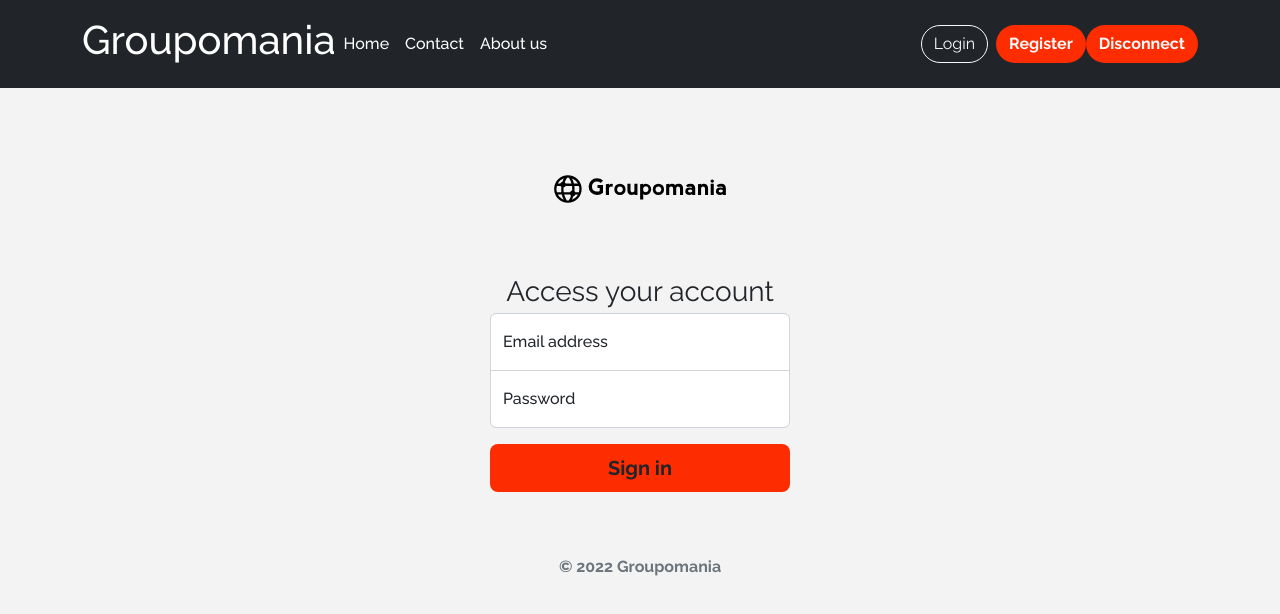
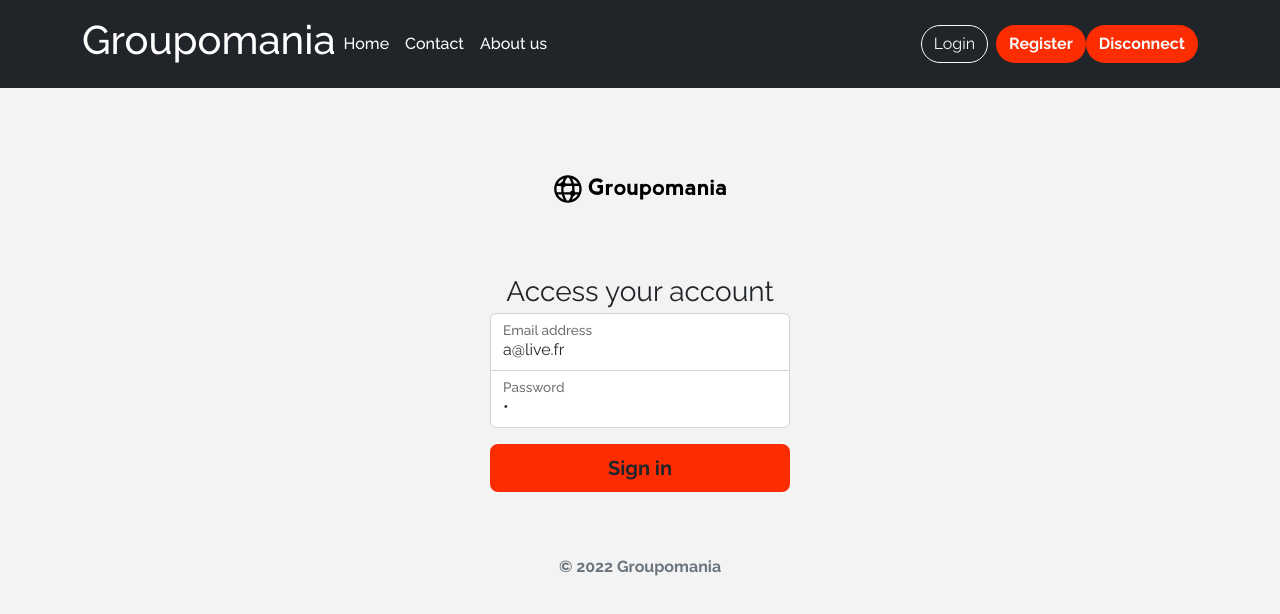
Before and after one commit to Vincent-Sniteur/Groupomania_front, a Vue app: page /login in a window 1280 px wide. Shown: the top 614 px of the page. Built offline with nearby package versions, Linux system fonts and the light colour scheme.

Commit message:
Add Router guard & login status in local

```diff
--- a/src/App.vue
+++ b/src/App.vue
@@ -3,7 +3,6 @@
 import Navbar from './components/UI/Navbar.vue';
 // Import Footer component
 import Footer from './components/UI/Footer.vue';
-// export app
 
 </script>
 
--- a/src/components/Pages/Login.vue
+++ b/src/components/Pages/Login.vue
@@ -1,21 +1,36 @@
 <script>
-// Export Login component
+// Data component
+const data = () => {
+    return {
+        email: 'a@live.fr',
+        password: '0',
+    }
+}
+
+// Check if the email & password are correct and redirect to the home page
+function checkLoginData() {
+  // Check if the email & password are correct
+  if (this.email !== "a@live.fr") throw new Error('Email is not valid')
+  if (this.password !== "0") throw new Error('Password is not valid')
+
+  const token = "Mon super token"
+  localStorage.setItem('token', token)
+
+  this.$router.push('/home')
+}
+
+// Export Login
 export default {
-    name: 'Login',
-    data() {
-        return {
-            email: '',
-            password: '',
-            error: '',
-            loading: false,
-            show: false,
-            showPassword: false,
-            showConfirmPassword: false
-        }
-    },
+  name: 'Login',
+  data,
+  methods : {
+    checkLoginData
+  }
 }
 
 </script>
+
+
 <template>
     <main class="form-signin w-100 m-auto">
         <form>
@@ -23,20 +38,21 @@ export default {
             <h1 class="h3 mb-1 fw-normal text-center">Access your account</h1>
             <!-- Email Adress -->
             <div class="form-floating">
-                <input type="email" class="form-control" id="email" placeholder="name@example.com">
+                <input type="email" v-model="email" class="form-control" id="email" placeholder="name@example.com">
                 <label for="email">Email address</label>
             </div>
             <!-- Password -->
             <div class="form-floating mb-3">
-                <input type="password" class="form-control" id="password" placeholder="Password">
+                <input type="password" v-model="password" class="form-control" id="password" placeholder="Password">
                 <label for="password">Password</label>
             </div>
 
             <!-- Submit Button -->
-            <button class="w-100 btn btn-lg bg-red" type="submit">Sign in</button>
+            <button class="w-100 btn btn-lg bg-red" type="submit" @click.prevent="checkLoginData">Sign in</button>
         </form>
     </main>
 </template>
+
 
 <style scoped>
 .form-signin {
--- a/src/components/Pages/Register.vue
+++ b/src/components/Pages/Register.vue
@@ -1,8 +1,18 @@
 <script>
-// Export Register component
-export default {
+// Register component
+const Register = {
     name: 'Register',
+    data() {
+        return {
+            email: '',
+            password: '',
+        }
+    }
 }
+
+// Export Register
+export default Register
+
 </script>
 
 
@@ -13,18 +23,13 @@ export default {
             <h1 class="h3 mb-1 fw-normal text-center">Create a new account</h1>
             <!-- Email Adress -->
             <div class="form-floating">
-              <input type="email" class="form-control" id="email" placeholder="name@example.com">
-              <label for="email">Email address</label>
+                <input type="email" v-model="email" class="form-control" id="email" placeholder="name@example.com">
+                <label for="email">Email address</label>
             </div>
             <!-- Password -->
-            <div class="form-floating">
-              <input type="password" class="form-control" id="password" placeholder="Password">
-              <label for="password">Password</label>
-            </div>
-            <!-- Confirm Password -->
             <div class="form-floating mb-3">
-              <input type="password" class="form-control" id="confirmPassword" placeholder="Confirm Password">
-              <label for="confirmPassword">Confirm Password</label>
+                <input type="password" v-model="password" class="form-control" id="password" placeholder="Password">
+                <label for="password">Password</label>
             </div>
 
             <!-- Submit Button -->
--- a/src/route/router.js
+++ b/src/route/router.js
@@ -53,23 +53,24 @@ const publicPaths = ['/', '/login', '/register']
 
 // Router security status user before login
 router.beforeEach((to, from, next) => {
-    console.log(to)
-    console.log(from)
-
-    // If user want to access to login page or register page, landing page
     if (to.path !== publicPaths) {
         next()
     }
 })
 
 
-// Redirect to loggin if user not logged
+// Global security for all privage page after login & check if the token exist & valide
 router.beforeEach((to, from, next) => {
     const requiresAuth = to.matched.some(record => record.meta.requiresAuth)
     const requiresAdmin = to.matched.some(record => record.meta.requiresAdmin)
 
     // If user not logged or as a valide token > redirect to landing page
     if (requiresAuth && !isTokenValide()) {
+        next('/')
+    }
+
+    // Admin page only for admin > Check if the user is admin & redirect to landing page if not
+    if (requiresAdmin && !isAdmin()) {
         next('/')
     }
 
@@ -84,16 +85,10 @@ router.beforeEach((to, from, next) => {
         next('/home')
     }
 
-    // If user logged & as a valide token & is admin > redirect to admin page
-    else if (requiresAuth && requiresAdmin && !isTokenValide()) {
-        next('/admin')
-    }
-
     // User is logged & as a valide token > Access to the private page
     else {
         next()
     }
-
 })
 
 
@@ -103,7 +98,11 @@ function isTokenValide() {
     return token === "Mon super token"
 }
 
-
+// Check if the user is admin
+function isAdmin() {
+    const token = localStorage.getItem('token')
+    return token === "Mon super token"
+}
 
 // Export router
 export { router }
```
